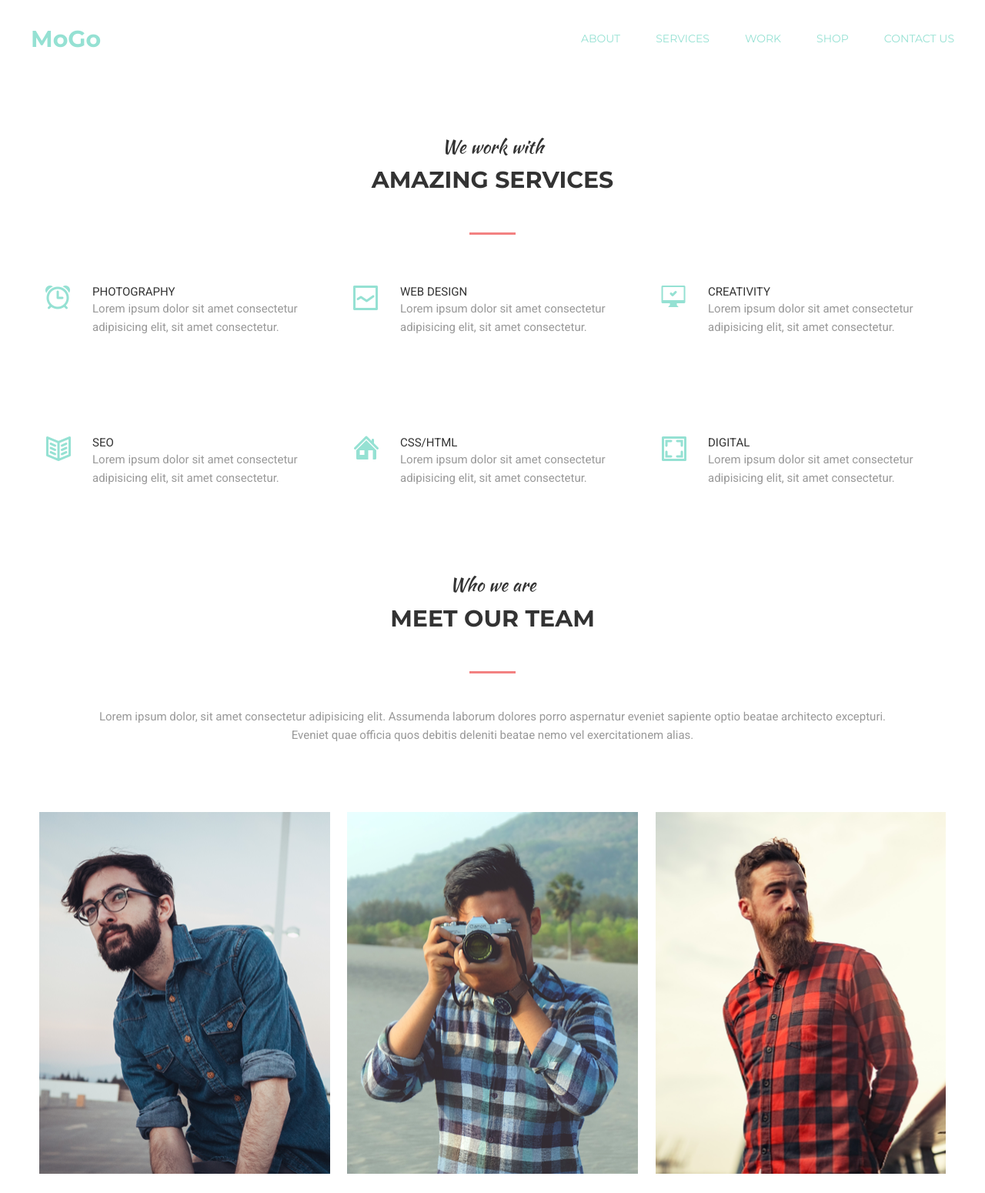
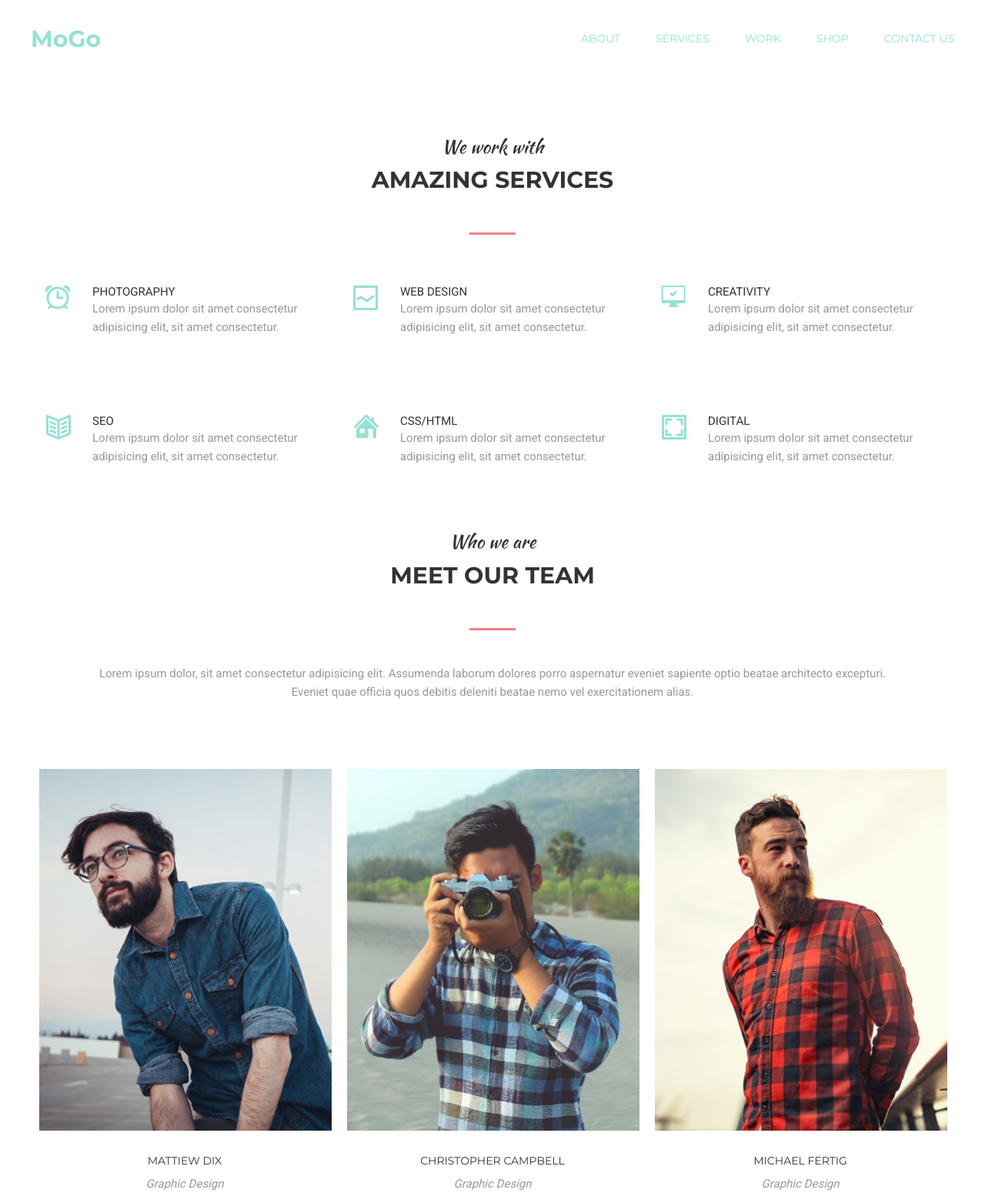
Before and after one commit to alexmykha/goit-fe-course, a plain HTML site: page module6/index.html in a window 1280 px wide. Shown: the top 1550 px of the page at 77% size. Drawn offline with Linux system fonts and the light colour scheme.

Commit message:
Add files via upload

```diff
--- a/module6/css/style.css
+++ b/module6/css/style.css
@@ -74,7 +74,7 @@ h2:after {
     display: block;
     position: relative;
     width: 400px;
-    height: 96px;
+    /* height: 96px; */
     background-repeat: no-repeat;
     background-position: 5% 0%;
     margin-bottom: 80px;
@@ -138,7 +138,7 @@ h2:after {
 }
 .member_card img {
     display: block;
-    width: 100%;
+    /* width: 100%; */
     /* max-height: 468px; */
 }
 .name {
```
